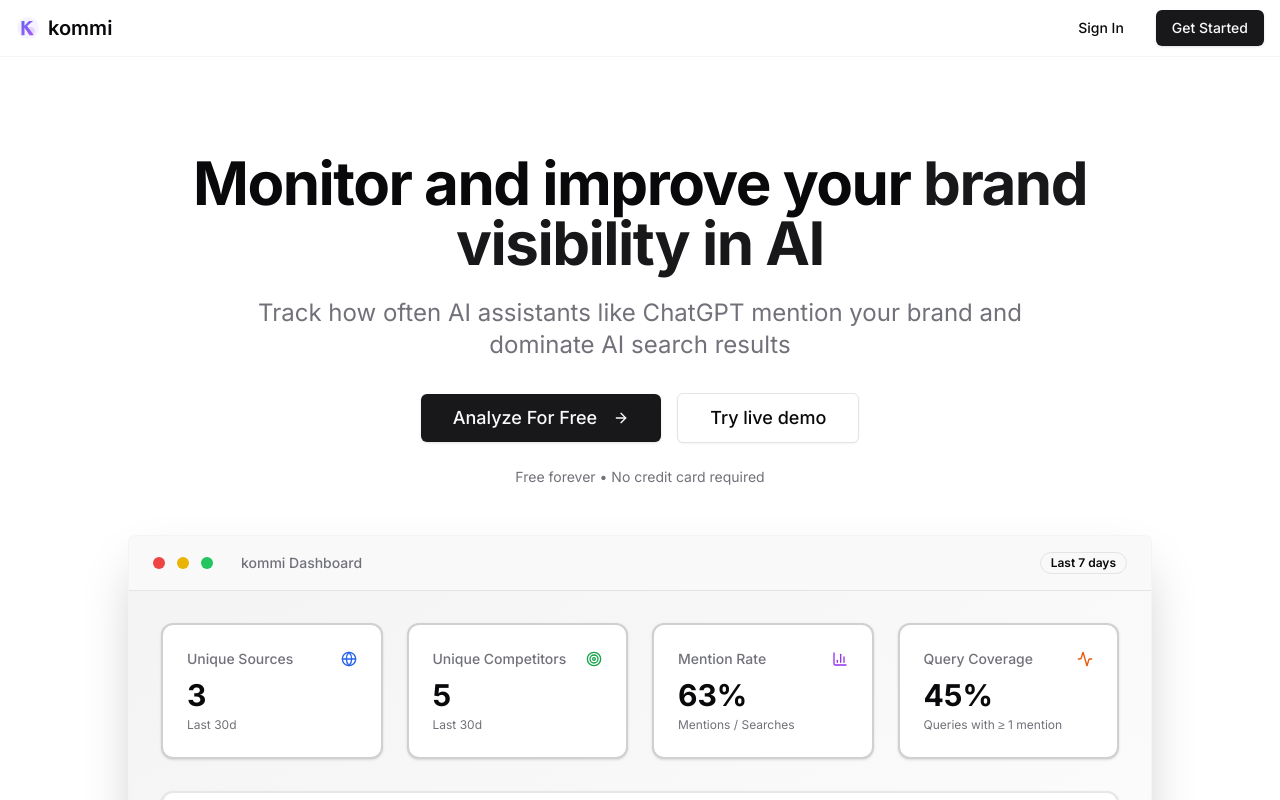
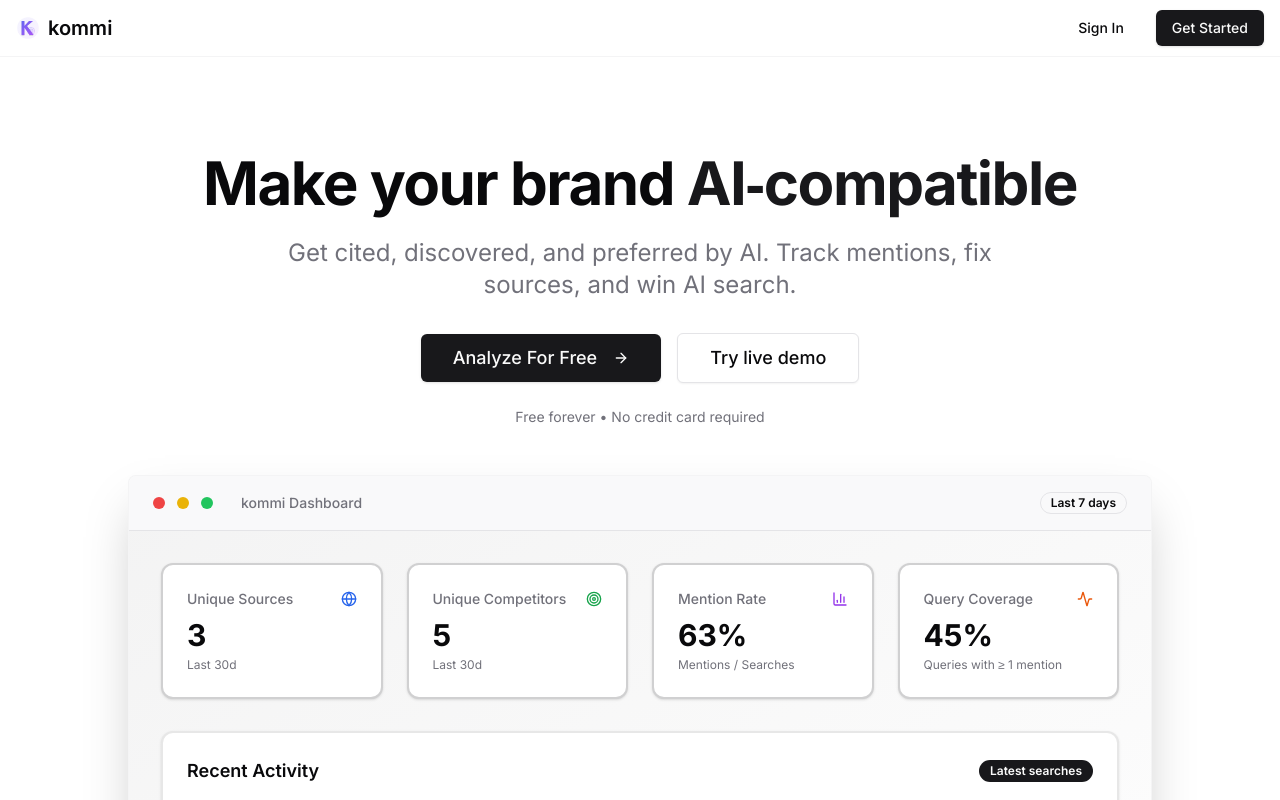
Before and after one commit to RakeshKakati/llm-brand-tracker-saas, a Next.js app: page / in a window 1280 px wide. Shown: the top 800 px of the page. Built offline with nearby package versions, Linux system fonts and the light colour scheme; no server answers.

Commit message:
new landing page content

```diff
--- a/src/components/pages/LandingPageSaaS.tsx
+++ b/src/components/pages/LandingPageSaaS.tsx
@@ -114,11 +114,10 @@
         <div className="mx-auto max-w-5xl">
           <div className="text-center mb-12">
             <h1 className="text-4xl md:text-5xl lg:text-6xl font-bold tracking-tight mb-6">
-              Monitor and improve your{" "}
-              <span className="text-primary">brand visibility in AI</span>
+              Make your brand <span className="text-primary">AI‑compatible</span>
             </h1>
             <p className="text-xl md:text-2xl text-muted-foreground mb-8 max-w-3xl mx-auto">
-              Track how often AI assistants like ChatGPT mention your brand and dominate AI search results
+              Get cited, discovered, and preferred by AI. Track mentions, fix sources, and win AI search.
             </p>
             <div className="flex flex-col sm:flex-row gap-4 justify-center items-center mb-6">
               <Link href="/auth">
```
